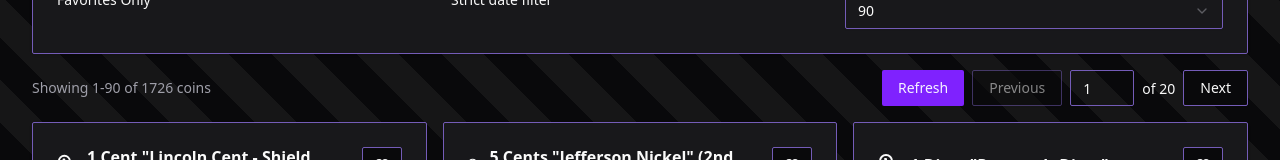
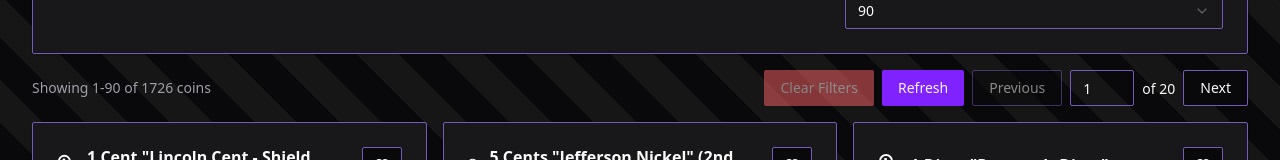
Before and after one commit to PythonAtSea/moneta, a Next.js app: page / in a window 1280 px wide. Shown: the part 381-541 px from the top of the page. Built offline with nearby package versions, Linux system fonts and the light colour scheme.

Commit message:
feat: add selection styling and improve search input handling

```diff
--- a/app/globals.css
+++ b/app/globals.css
@@ -87,4 +87,9 @@
     background: repeating-linear-gradient(45deg, transparent, transparent 30px, rgba(255,255,255,0.05) 30px, rgba(255,255,255,0.05) 60px), var(--background);
     background-attachment: fixed;
   }
+
+  ::selection {
+    background-color: var(--foreground);
+    color: var(--background);
+  }
 }
--- a/app/page.tsx
+++ b/app/page.tsx
@@ -1,6 +1,6 @@
 "use client";
 
-import { useEffect, useMemo, useState } from "react";
+import { useCallback, useEffect, useMemo, useState } from "react";
 import useSWR from "swr";
 import { Button } from "@/components/ui/button";
 import {
@@ -76,6 +76,7 @@ export default function Home() {
   const [totalPages, setTotalPages] = useState(1);
   const [page, setPage] = useState(1);
   const [searchText, setSearchText] = useState("");
+  const [inputSearch, setInputSearch] = useState("");
   const [selectedIssuer, setSelectedIssuer] = useState("ALL");
   const [issuedBefore, setIssuedBefore] = useState("");
   const [issuedAfter, setIssuedAfter] = useState("");
@@ -160,23 +161,6 @@ export default function Home() {
     }
   }, [favorites]);
 
-  const { data: issuersData } = useSWR<CoinsResponse>(
-    type === "ALL"
-      ? "/api/coins?page=1&pageSize=1"
-      : `/api/coins?page=1&pageSize=1&category=${type}`,
-    fetcher,
-    {
-      revalidateOnFocus: false,
-      dedupingInterval: 10000,
-    }
-  );
-
-  useEffect(() => {
-    if (issuersData?.issuers) {
-      setIssuers(issuersData.issuers);
-    }
-  }, [issuersData]);
-
   useEffect(() => {
     if (data) {
       setCoins(data.items);
@@ -191,6 +175,16 @@ export default function Home() {
       }
     }
   }, [data, page]);
+
+  const toggleFavorite = useCallback((key: string) => {
+    setFavorites((prev) => {
+      if (prev.includes(key)) {
+        return prev.filter((fav) => fav !== key);
+      } else {
+        return [...prev, key];
+      }
+    });
+  }, []);
 
   const effectiveTotalPages = Math.max(totalPages, 1);
   const displayPage = Math.max(1, Math.min(page, effectiveTotalPages));
@@ -209,6 +203,108 @@ export default function Home() {
     }`;
   }, [displayPage, isLoading, currentPageSize, totalCount]);
 
+  useEffect(() => {
+    const timeoutId = setTimeout(() => {
+      setSearchText(inputSearch);
+    }, 300);
+    return () => clearTimeout(timeoutId);
+  }, [inputSearch]);
+
+  const coinElements = useMemo(
+    () =>
+      coins.map((coin) => {
+        const key =
+          coin.id !== undefined && coin.id !== null
+            ? String(coin.id)
+            : `${coin.title ?? "coin"}-${coin.issuerCode ?? "unknown"}-${
+                coin.maxYear ?? ""
+              }`;
+
+        return (
+          <Card key={key} className="flex h-full flex-col">
+            <CardHeader>
+              <CardTitle className="flex items-center">
+                {coin.category === "coin" && <Coins className="inline mr-2" />}
+                {coin.category === "banknote" && (
+                  <Banknote className="inline mr-2" />
+                )}
+                {coin.category === "exonumia" && (
+                  <SquareStar className="inline mr-2" />
+                )}
+                {coin.title || "Untitled coin"}
+                <Button
+                  variant={favorites.includes(key) ? "default" : "outline"}
+                  className="ml-auto w-10"
+                  onClick={() => toggleFavorite(key)}
+                >
+                  {favorites.includes(key) ? (
+                    <Heart aria-label="Remove from favorites" />
+                  ) : (
+                    <HeartPlus aria-label="Add to favorites" />
+                  )}
+                </Button>
+              </CardTitle>
+            </CardHeader>
+            <CardContent className="flex-grow space-y-3 text-sm">
+              <p>
+                Issued by {coin.issuerName || "Unknown issuer"}
+                {coin.minYear && coin.minYear === coin.maxYear
+                  ? ` in ${coin.minYear}`
+                  : coin.minYear && coin.maxYear
+                  ? ` from ${coin.minYear} to ${coin.maxYear}`
+                  : coin.minYear
+                  ? ` starting in ${coin.minYear}`
+                  : coin.maxYear
+                  ? ` up to ${coin.maxYear}`
+                  : ", unknown year"}
+              </p>
+              <div className="flex flex-row gap-4">
+                {coin.frontThumbUrl ? (
+                  <Image
+                    unoptimized
+                    src={String(coin.frontThumbUrl)}
+                    alt={`${coin.title || "Coin"} front`}
+                    width={100}
+                    height={100}
+                    className="mt-2"
+                  />
+                ) : (
+                  <div className="flex h-24 w-24 items-center justify-center bg-gray-200">
+                    <span className="text-center text-xs text-gray-600">
+                      No Front Image
+                    </span>
+                  </div>
+                )}
+                {coin.backThumbUrl ? (
+                  <Image
+                    unoptimized
+                    src={String(coin.backThumbUrl)}
+                    alt={`${coin.title || "Coin"} back`}
+                    width={100}
+                    height={100}
+                    className="mt-2"
+                  />
+                ) : (
+                  <div className="flex h-24 w-24 items-center justify-center bg-gray-200">
+                    <span className="text-center text-xs text-gray-600">
+                      No Back Image
+                    </span>
+                  </div>
+                )}
+              </div>
+            </CardContent>
+            <Link href={`/currencyDetail?id=${coin.id}`}>
+              <CardFooter className="mt-auto flex items-center justify-between border-t text-sm">
+                <span>View Details</span>
+                <ChevronRight className="ml-2 h-4 w-4" />
+              </CardFooter>
+            </Link>
+          </Card>
+        );
+      }),
+    [coins, favorites, toggleFavorite]
+  );
+
   return (
     <div>
       <h1 className="text-2xl font-bold mb-4">United States Coins</h1>
@@ -223,8 +319,8 @@ export default function Home() {
               id="search"
               type="text"
               placeholder="Washington Quarter"
-              value={searchText}
-              onChange={(e) => setSearchText(e.target.value)}
+              value={inputSearch}
+              onChange={(e) => setInputSearch(e.target.value)}
             />
           </div>
           <div className="gap-2 flex flex-col">
@@ -334,7 +430,7 @@ export default function Home() {
               </SelectContent>
             </Select>
           </div>
-          <div className="gap-2 flex flex-row flex-grow">
+          <div className="gap-2 flex flex-row flex-grow h-fit">
             <Label htmlFor="favorite-filter">Favorites Only</Label>
             <Switch
               className="ml-auto"
@@ -344,7 +440,7 @@ export default function Home() {
               id="favorite-filter"
             />
           </div>
-          <div className="gap-2 flex flex-row flex-grow">
+          <div className="gap-2 flex flex-row flex-grow h-fit">
             <Label htmlFor="strictDate">Strict date filter</Label>
             <Switch
               className="ml-auto"
@@ -379,6 +475,38 @@ export default function Home() {
         <div className="flex flex-col gap-2 md:flex-row md:items-center md:justify-between">
           <p className="text-sm text-muted-foreground">{rangeLabel}</p>
           <div className="flex items-center gap-2">
+            <Button
+              variant="destructive"
+              disabled={
+                !searchText &&
+                selectedIssuer === "ALL" &&
+                !issuedAfter &&
+                !issuedBefore &&
+                type === "ALL" &&
+                sort === "newest" &&
+                page === 1 &&
+                inputSearch === "" &&
+                !favoriteFilter &&
+                !strictDate &&
+                resultsPerPage === DEFAULT_PAGE_SIZE
+              }
+              onClick={() => {
+                setSearchText("");
+                setIssuers([]);
+                setSelectedIssuer("ALL");
+                setIssuedAfter("");
+                setIssuedBefore("");
+                setType("ALL");
+                setSort("newest");
+                setPage(1);
+                setInputSearch("");
+                setFavoriteFilter(false);
+                setStrictDate(false);
+                setResultsPerPage(DEFAULT_PAGE_SIZE);
+              }}
+            >
+              Clear Filters
+            </Button>
             <Button disabled={isLoading} onClick={() => mutate()}>
               {isLoading ? (
                 <>
@@ -438,109 +566,20 @@ export default function Home() {
             </CardContent>
           </Card>
         ) : (
-          coins.map((coin) => {
-            const key =
-              coin.id !== undefined && coin.id !== null
-                ? String(coin.id)
-                : `${coin.title ?? "coin"}-${coin.issuerCode ?? "unknown"}-${
-                    coin.maxYear ?? ""
-                  }`;
-
-            return (
-              <Card key={key} className="flex h-full flex-col">
-                <CardHeader>
-                  <CardTitle className="flex items-center">
-                    {coin.category === "coin" && (
-                      <Coins className="inline mr-2" />
-                    )}
-                    {coin.category === "banknote" && (
-                      <Banknote className="inline mr-2" />
-                    )}
-                    {coin.category === "exonumia" && (
-                      <SquareStar className="inline mr-2" />
-                    )}
-                    {coin.title || "Untitled coin"}
-                    <Button
-                      variant={favorites.includes(key) ? "default" : "outline"}
-                      className="ml-auto w-10"
-                      onClick={() => {
-                        setFavorites((prev) => {
-                          if (prev.includes(key)) {
-                            return prev.filter((fav) => fav !== key);
-                          } else {
-                            return [...prev, key];
-                          }
-                        });
-                      }}
-                    >
-                      {favorites.includes(key) ? (
-                        <Heart aria-label="Remove from favorites" />
-                      ) : (
-                        <HeartPlus aria-label="Add to favorites" />
-                      )}
-                    </Button>
-                  </CardTitle>
-                </CardHeader>
-                <CardContent className="flex-grow space-y-3 text-sm">
-                  <p>
-                    Issued by {coin.issuerName || "Unknown issuer"}
-                    {coin.minYear && coin.minYear === coin.maxYear
-                      ? ` in ${coin.minYear}`
-                      : coin.minYear && coin.maxYear
-                      ? ` from ${coin.minYear} to ${coin.maxYear}`
-                      : coin.minYear
-                      ? ` starting in ${coin.minYear}`
-                      : coin.maxYear
-                      ? ` up to ${coin.maxYear}`
-                      : ", unknown year"}
-                  </p>
-                  <div className="flex flex-row gap-4">
-                    {coin.frontThumbUrl ? (
-                      <Image
-                        unoptimized
-                        src={String(coin.frontThumbUrl)}
-                        alt={`${coin.title || "Coin"} front`}
-                        width={100}
-                        height={100}
-                        className="mt-2"
-                      />
-                    ) : (
-                      <div className="flex h-24 w-24 items-center justify-center bg-gray-200">
-                        <span className="text-center text-xs text-gray-600">
-                          No Front Image
-                        </span>
-                      </div>
-                    )}
-                    {coin.backThumbUrl ? (
-                      <Image
-                        unoptimized
-                        src={String(coin.backThumbUrl)}
-                        alt={`${coin.title || "Coin"} back`}
-                        width={100}
-                        height={100}
-                        className="mt-2"
-                      />
-                    ) : (
-                      <div className="flex h-24 w-24 items-center justify-center bg-gray-200">
-                        <span className="text-center text-xs text-gray-600">
-                          No Back Image
-                        </span>
-                      </div>
-                    )}
-                  </div>
-                </CardContent>
-                <Link href={`/currencyDetail?id=${coin.id}`}>
-                  <CardFooter className="mt-auto flex items-center justify-between border-t text-sm">
-                    <span>View Details</span>
-                    <ChevronRight className="ml-2 h-4 w-4" />
-                  </CardFooter>
-                </Link>
-              </Card>
-            );
-          })
+          coinElements
         )}
       </div>
-
+      <div className="grid grid-cols-1 gap-4 md:grid-cols-2 lg:grid-cols-3">
+        {!isLoading && !coins.length && !error ? (
+          <Card className="col-span-full border-2 border-dashed border-muted-foreground/40 bg-muted/20">
+            <CardContent className="py-10 text-center text-sm text-muted-foreground">
+              No coins match the selected filters.
+            </CardContent>
+          </Card>
+        ) : (
+          coinElements
+        )}
+      </div>
       <div className="mb-4 space-y-3">
         <div className="flex flex-row gap-2 items-center justify-center pt-8">
           <div className="flex items-center gap-2">
```
